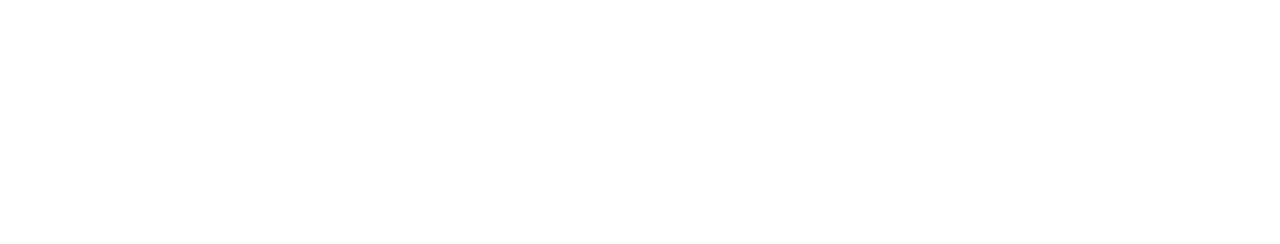
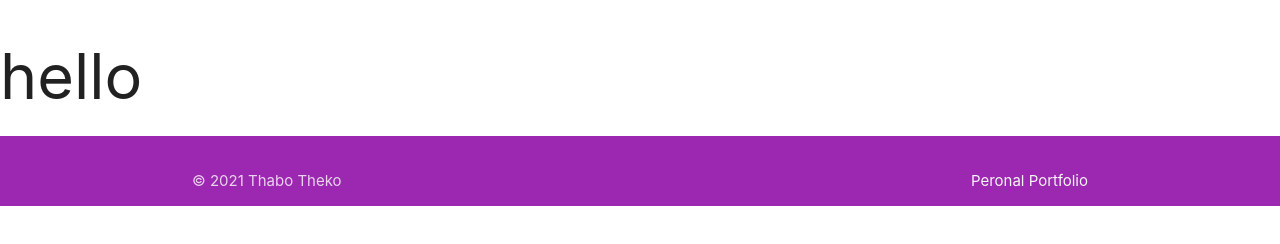
Before and after one commit to chusyntax/random-quote-app, a plain HTML site: page index.html in a window 1280 px wide. Drawn offline with nearby package versions, Linux system fonts and the light colour scheme.

Commit message:
added page footer

```diff
--- a/index.html
+++ b/index.html
@@ -5,15 +5,24 @@
       <link href="https://fonts.googleapis.com/icon?family=Material+Icons" rel="stylesheet">
       <!--Import materialize.css-->
       <link type="text/css" rel="stylesheet" href="css/materialize.min.css"  media="screen,projection"/>
-
+      <link rel="stylesheet" href="https://cdnjs.cloudflare.com/ajax/libs/materialize/1.0.0/css/materialize.min.css">
+<title>Random Quote App</title>
       <!--Let browser know website is optimized for mobile-->
       <meta name="viewport" content="width=device-width, initial-scale=1.0"/>
     </head>
 
     <body>
-
+<h1>hello</h1>
       <!--JavaScript at end of body for optimized loading-->
       <script src="app.js"></script>
-      <script type="text/javascript" src="js/materialize.min.js"></script>
+
+      <footer class="page-footer purple">
+        <div class="footer-copyright purple">
+          <div class="container">
+          © 2021 Thabo Theko
+          <a class="grey-text text-lighten-4 right" href="https://thabotheko.netlify.app/" target="_blank">Peronal Portfolio</a>
+          </div>
+        </div>
+      </footer>
     </body>
   </html>
```
